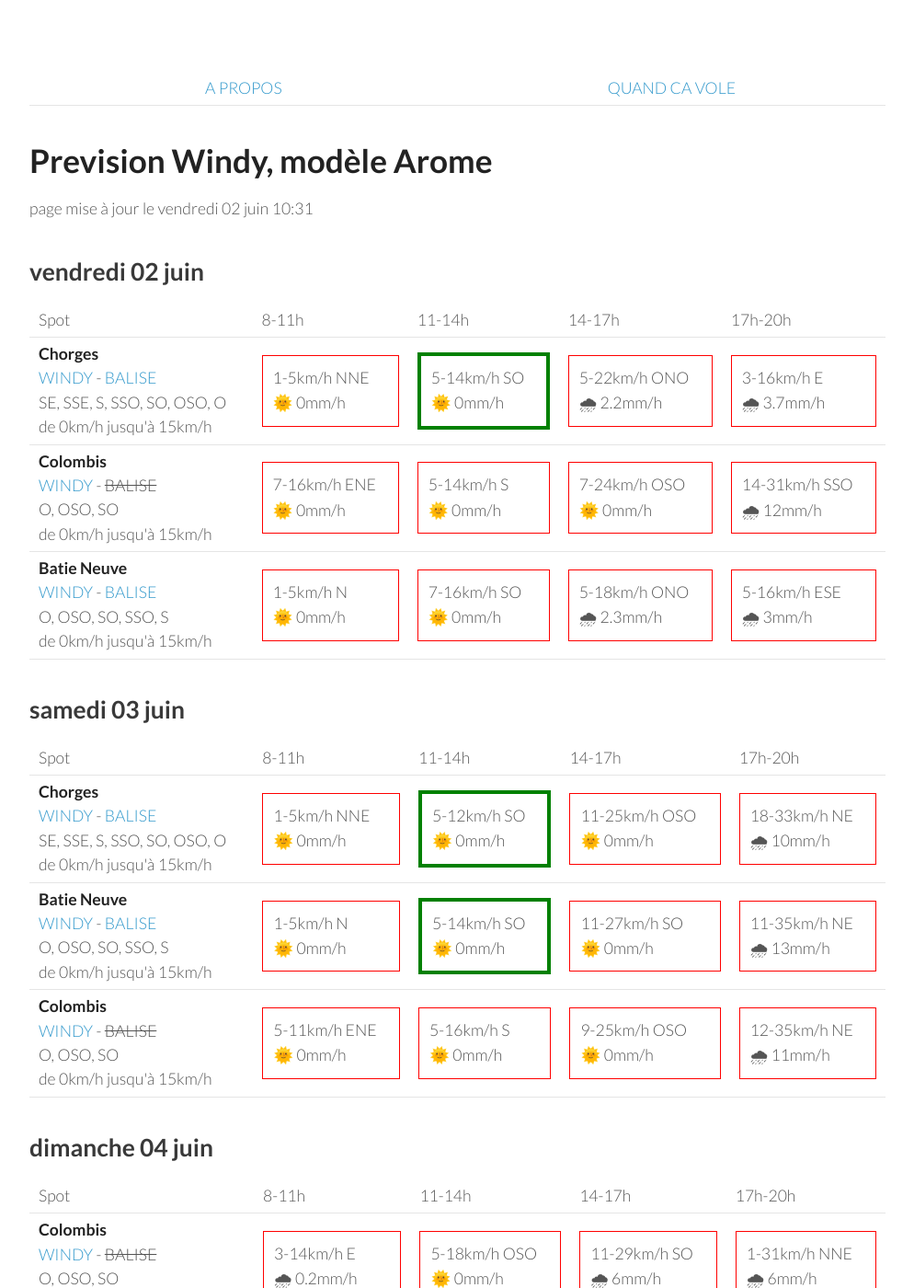
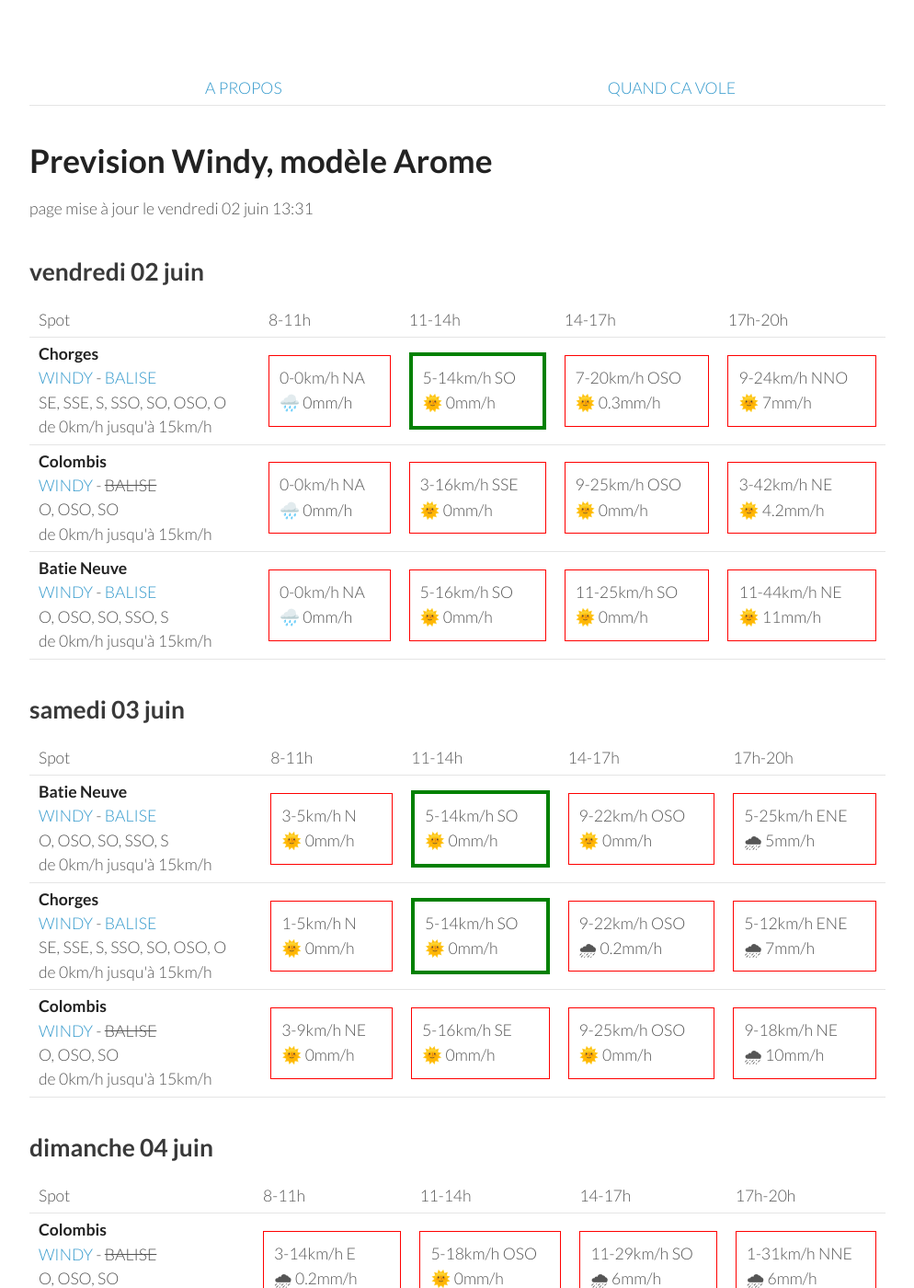
Before and after one commit to parapente-dans-le-nord/parapente-dans-le-nord.github.io, a Jekyll site: the page built from serre_poncon.markdown, in a window 1280 px wide and 1400 px high. Shown: the whole window at 92% size, without its empty margins (26-1020 px from the left). Built offline with Jekyll 4.4.1, drawn with Linux system fonts in a browser that asks for light colours.

Commit message:
update index.markdown

```diff
--- a/serre_poncon.markdown
+++ b/serre_poncon.markdown
@@ -7,7 +7,7 @@ title:  "Tous les spots"
 {: .links}
 
 # Prevision Windy, modèle Arome
-page mise à jour le vendredi 02 juin 10:31
+page mise à jour le vendredi 02 juin 13:31
 
 ## vendredi 02 juin
 
@@ -24,31 +24,28 @@ page mise à jour le vendredi 02 juin 10:31
 <tr>
         <td><strong>Chorges</strong><br><a href="https://windy.com/44.578/6.280?44.559,6.262,10">WINDY</a> - <span class=""><a href="https://www.openwindmap.org/PP554">BALISE</a> </span><br> <span class="vent-favorable">SE, SSE, S, SSO, SO, OSO, O</span><br><span class="force-vent">de 0km/h jusqu'à 15km/h</span> </td>
 
-            <td><div class="not-flyable"><p>1-5km/h NNE</p><p>🌞 0mm/h</p></div></td>
+            <td><div class="not-flyable"><p>0-0km/h NA</p><p>🌧️ 0mm/h</p></div></td>
             <td><div class="flyable"><p>5-14km/h SO</p><p>🌞 0mm/h</p></div></td>
-            <td><div class="not-flyable"><p>5-22km/h ONO</p><p>🌧 2.2mm/h</p></div></td>
-            <td><div class="not-flyable"><p>3-16km/h E</p><p>🌧 3.7mm/h</p></div></td>
-
+            <td><div class="not-flyable"><p>7-20km/h OSO</p><p>🌞 0.3mm/h</p></div></td>
+            <td><div class="not-flyable"><p>9-24km/h NNO</p><p>🌞 7mm/h</p></div></td>
 
     </tr>
 <tr>
         <td><strong>Colombis</strong><br><a href="https://windy.com/44.494/6.216?44.559,6.262,10">WINDY</a> - <span class="no-balise"> BALISE </span><br> <span class="vent-favorable">O, OSO, SO</span><br><span class="force-vent">de 0km/h jusqu'à 15km/h</span> </td>
 
-            <td><div class="not-flyable"><p>7-16km/h ENE</p><p>🌞 0mm/h</p></div></td>
-            <td><div class="not-flyable"><p>5-14km/h S</p><p>🌞 0mm/h</p></div></td>
-            <td><div class="not-flyable"><p>7-24km/h OSO</p><p>🌞 0mm/h</p></div></td>
-            <td><div class="not-flyable"><p>14-31km/h SSO</p><p>🌧 12mm/h</p></div></td>
-
+            <td><div class="not-flyable"><p>0-0km/h NA</p><p>🌧️ 0mm/h</p></div></td>
+            <td><div class="not-flyable"><p>3-16km/h SSE</p><p>🌞 0mm/h</p></div></td>
+            <td><div class="not-flyable"><p>9-25km/h OSO</p><p>🌞 0mm/h</p></div></td>
+            <td><div class="not-flyable"><p>3-42km/h NE</p><p>🌞 4.2mm/h</p></div></td>
 
     </tr>
 <tr>
         <td><strong>Batie Neuve</strong><br><a href="https://windy.com/44.584/6.236?44.559,6.262,10,m:eTtagly">WINDY</a> - <span class=""><a href="https://www.openwindmap.org/PP554">BALISE</a> </span><br> <span class="vent-favorable">O, OSO, SO, SSO, S</span><br><span class="force-vent">de 0km/h jusqu'à 15km/h</span> </td>
 
-            <td><div class="not-flyable"><p>1-5km/h N</p><p>🌞 0mm/h</p></div></td>
-            <td><div class="not-flyable"><p>7-16km/h SO</p><p>🌞 0mm/h</p></div></td>
-            <td><div class="not-flyable"><p>5-18km/h ONO</p><p>🌧 2.3mm/h</p></div></td>
-            <td><div class="not-flyable"><p>5-16km/h ESE</p><p>🌧 3mm/h</p></div></td>
-
+            <td><div class="not-flyable"><p>0-0km/h NA</p><p>🌧️ 0mm/h</p></div></td>
+            <td><div class="not-flyable"><p>5-16km/h SO</p><p>🌞 0mm/h</p></div></td>
+            <td><div class="not-flyable"><p>11-25km/h SO</p><p>🌞 0mm/h</p></div></td>
+            <td><div class="not-flyable"><p>11-44km/h NE</p><p>🌞 11mm/h</p></div></td>
 
     </tr>
 
@@ -68,32 +65,32 @@ page mise à jour le vendredi 02 juin 10:31
       <td>17h-20h</td>
     </tr>
 <tr>
-        <td><strong>Chorges</strong><br><a href="https://windy.com/44.578/6.280?44.559,6.262,10">WINDY</a> - <span class=""><a href="https://www.openwindmap.org/PP554">BALISE</a> </span><br> <span class="vent-favorable">SE, SSE, S, SSO, SO, OSO, O</span><br><span class="force-vent">de 0km/h jusqu'à 15km/h</span> </td>
+        <td><strong>Batie Neuve</strong><br><a href="https://windy.com/44.584/6.236?44.559,6.262,10,m:eTtagly">WINDY</a> - <span class=""><a href="https://www.openwindmap.org/PP554">BALISE</a> </span><br> <span class="vent-favorable">O, OSO, SO, SSO, S</span><br><span class="force-vent">de 0km/h jusqu'à 15km/h</span> </td>
 
-            <td><div class="not-flyable"><p>1-5km/h NNE</p><p>🌞 0mm/h</p></div></td>
-            <td><div class="flyable"><p>5-12km/h SO</p><p>🌞 0mm/h</p></div></td>
-            <td><div class="not-flyable"><p>11-25km/h OSO</p><p>🌞 0mm/h</p></div></td>
-            <td><div class="not-flyable"><p>18-33km/h NE</p><p>🌧 10mm/h</p></div></td>
+            <td><div class="not-flyable"><p>3-5km/h N</p><p>🌞 0mm/h</p></div></td>
+            <td><div class="flyable"><p>5-14km/h SO</p><p>🌞 0mm/h</p></div></td>
+            <td><div class="not-flyable"><p>9-22km/h OSO</p><p>🌞 0mm/h</p></div></td>
+            <td><div class="not-flyable"><p>5-25km/h ENE</p><p>🌧 5mm/h</p></div></td>
 
 
     </tr>
 <tr>
-        <td><strong>Batie Neuve</strong><br><a href="https://windy.com/44.584/6.236?44.559,6.262,10,m:eTtagly">WINDY</a> - <span class=""><a href="https://www.openwindmap.org/PP554">BALISE</a> </span><br> <span class="vent-favorable">O, OSO, SO, SSO, S</span><br><span class="force-vent">de 0km/h jusqu'à 15km/h</span> </td>
+        <td><strong>Chorges</strong><br><a href="https://windy.com/44.578/6.280?44.559,6.262,10">WINDY</a> - <span class=""><a href="https://www.openwindmap.org/PP554">BALISE</a> </span><br> <span class="vent-favorable">SE, SSE, S, SSO, SO, OSO, O</span><br><span class="force-vent">de 0km/h jusqu'à 15km/h</span> </td>
 
             <td><div class="not-flyable"><p>1-5km/h N</p><p>🌞 0mm/h</p></div></td>
             <td><div class="flyable"><p>5-14km/h SO</p><p>🌞 0mm/h</p></div></td>
-            <td><div class="not-flyable"><p>11-27km/h SO</p><p>🌞 0mm/h</p></div></td>
-            <td><div class="not-flyable"><p>11-35km/h NE</p><p>🌧 13mm/h</p></div></td>
+            <td><div class="not-flyable"><p>9-22km/h OSO</p><p>🌧 0.2mm/h</p></div></td>
+            <td><div class="not-flyable"><p>5-12km/h ENE</p><p>🌧 7mm/h</p></div></td>
 
 
     </tr>
 <tr>
         <td><strong>Colombis</strong><br><a href="https://windy.com/44.494/6.216?44.559,6.262,10">WINDY</a> - <span class="no-balise"> BALISE </span><br> <span class="vent-favorable">O, OSO, SO</span><br><span class="force-vent">de 0km/h jusqu'à 15km/h</span> </td>
 
-            <td><div class="not-flyable"><p>5-11km/h ENE</p><p>🌞 0mm/h</p></div></td>
-            <td><div class="not-flyable"><p>5-16km/h S</p><p>🌞 0mm/h</p></div></td>
+            <td><div class="not-flyable"><p>3-9km/h NE</p><p>🌞 0mm/h</p></div></td>
+            <td><div class="not-flyable"><p>5-16km/h SE</p><p>🌞 0mm/h</p></div></td>
             <td><div class="not-flyable"><p>9-25km/h OSO</p><p>🌞 0mm/h</p></div></td>
-            <td><div class="not-flyable"><p>12-35km/h NE</p><p>🌧 11mm/h</p></div></td>
+            <td><div class="not-flyable"><p>9-18km/h NE</p><p>🌧 10mm/h</p></div></td>
 
 
     </tr>
```
